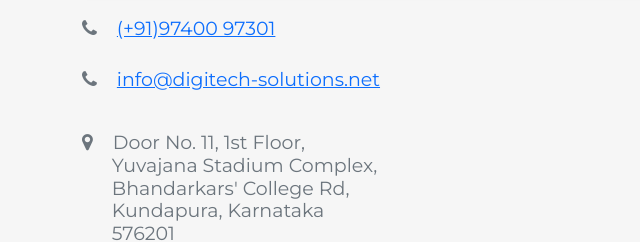
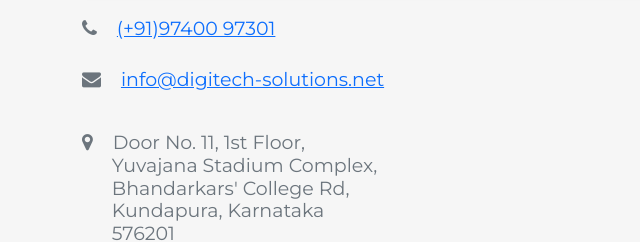
Before and after one commit to abhifc/digitech, a plain HTML site: page contact-us.html in a window 1280 px wide. Shown: the part 521-763 px from the top of the page, 0-640 px from the left. Drawn offline with Linux system fonts and the light colour scheme; some packages are replaced by stand-ins of ours; a script that the page names is missing.

Commit message:
Update contact-us.html

```diff
--- a/contact-us.html
+++ b/contact-us.html
@@ -52,7 +52,7 @@
                                     <h1 style="font-size: 19px;color: var(--bs-gray);"><i class="fa fa-phone" style="color: var(--bs-gray-600);"></i>&nbsp; &nbsp;&nbsp;<a href="tel:+9197400 97301">(+91)97400 97301</a><br></h1>
                                 </div>
                                 <div class="col" style="padding-top: 20px;">
-                                    <h1 style="font-size: 19px;color: var(--bs-gray);"><i class="fa fa-phone" style="color: var(--bs-gray-600);"></i>&nbsp; &nbsp;&nbsp;<a href="mailto:info@digitech-solutions.net">info@digitech-solutions.net</a><br></h1>
+                                    <h1 style="font-size: 19px;color: var(--bs-gray);"><i class="fa fa-envelope" style="color: var(--bs-gray-600);"></i>&nbsp; &nbsp;&nbsp;<a href="mailto:info@digitech-solutions.net">info@digitech-solutions.net</a><br></h1>
                                 </div>
                             </div>
                             <div class="row">
```
